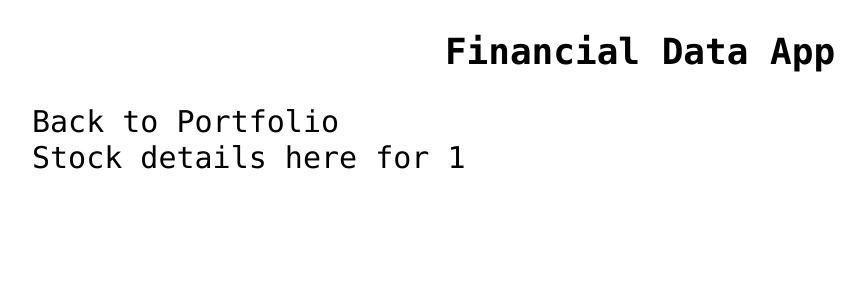
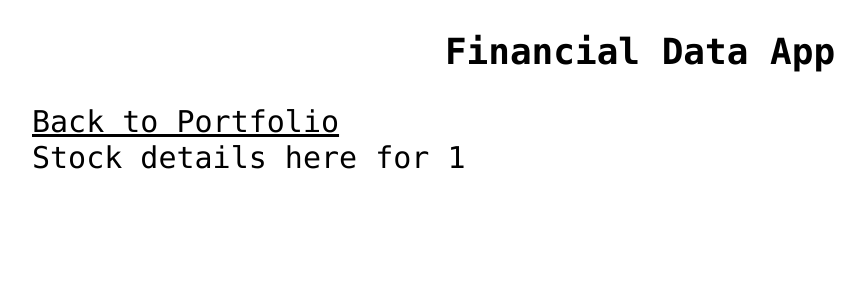
Before and after one commit to gabholli/stock-market-app, a Next.js app: page /stockDetails/1 in a window 1280 px wide. Shown: the top 300 px of the page, without its empty margins (0-865 px from the left). Built offline with nearby package versions, Linux system fonts and the light colour scheme; no server answers.

Commit message:
Added lnik to go back to home page

```diff
--- a/src/app/stockDetails/[symbol]/page.tsx
+++ b/src/app/stockDetails/[symbol]/page.tsx
@@ -24,7 +24,9 @@ const StockDetails = () => {
 
     return (
         <>
-            <Link href="/">Back to Portfolio</Link>
+            <Link
+                className="underline"
+                href="/">Back to Portfolio</Link>
             <div>Stock details here for {symbolValue}</div>
         </>
     )
```
